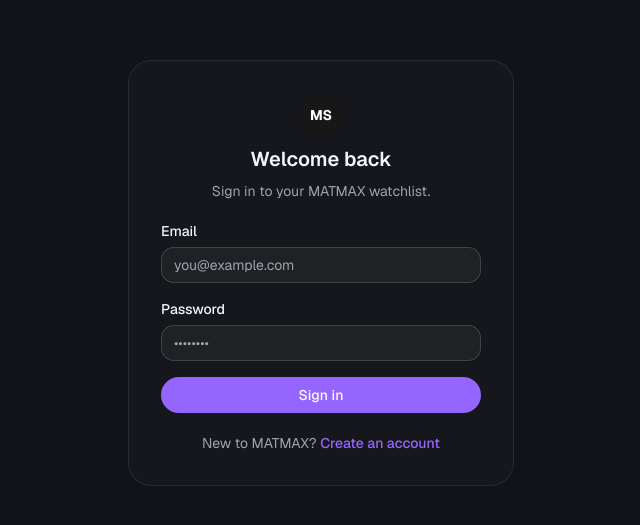
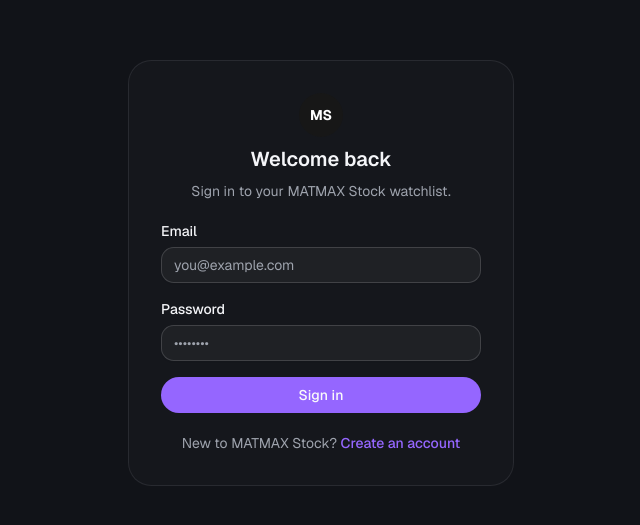
Before and after one commit to mathisseidl/Stock-Watchlist, a Next.js app: page /login in a window 1280 px wide. Shown: the part 127-652 px from the top of the page, without its empty margins (319-959 px from the left). Built offline with nearby package versions, Linux system fonts and the light colour scheme; no server answers.

Commit message:
Rename the app to MATMAX Stock
Co-Authored-By: Claude Sonnet 5 <noreply@anthropic.com>
Claude-Session: https://claude.ai/code/session_01UcaNLTPm7mGHxFFyBwPrGs

```diff
--- a/app/layout.tsx
+++ b/app/layout.tsx
@@ -15,7 +15,7 @@ const geistMono = Geist_Mono({
 });
 
 export const metadata: Metadata = {
-  title: "MATMAX Portfolio",
+  title: "MATMAX Stock",
   description: "Track your stock portfolio, watchlist, and market news.",
 };
 
--- a/components/account/invite-card.tsx
+++ b/components/account/invite-card.tsx
@@ -20,8 +20,8 @@ export function InviteCard({ username }: { username: string | null }) {
 
   async function copy() {
     const message = username
-      ? `Track your stocks with MATMAX: ${link} — add me as @${username}`
-      : `Track your stocks with MATMAX: ${link}`;
+      ? `Track your stocks with MATMAX Stock: ${link} — add me as @${username}`
+      : `Track your stocks with MATMAX Stock: ${link}`;
     try {
       await navigator.clipboard.writeText(message);
       setCopied(true);
--- a/components/account/subscription-card.tsx
+++ b/components/account/subscription-card.tsx
@@ -122,7 +122,7 @@ export function SubscriptionCard({
       <div>
         <h3 className="text-base font-semibold">Your subscription</h3>
         <p className="text-sm text-muted-foreground">
-          MATMAX Pro · <span className="num">$4.99</span> a month.
+          MATMAX Stock Pro · <span className="num">$4.99</span> a month.
         </p>
       </div>
 
--- a/components/auth/auth-form.tsx
+++ b/components/auth/auth-form.tsx
@@ -71,8 +71,8 @@ export function AuthForm({
         <p className="text-sm text-muted-foreground">
           {subtitle ??
             (isSignup
-              ? "Start tracking your watchlist on MATMAX."
-              : "Sign in to your MATMAX watchlist.")}
+              ? "Start tracking your watchlist on MATMAX Stock."
+              : "Sign in to your MATMAX Stock watchlist.")}
         </p>
       </div>
 
@@ -135,7 +135,7 @@ export function AuthForm({
           </>
         ) : (
           <>
-            New to MATMAX?{" "}
+            New to MATMAX Stock?{" "}
             <Link href="/signup" className="font-medium text-primary">
               Create an account
             </Link>
--- a/components/layout/dashboard-shell.tsx
+++ b/components/layout/dashboard-shell.tsx
@@ -103,7 +103,7 @@ export function DashboardShell({ children }: { children: React.ReactNode }) {
             <div className="flex size-8 items-center justify-center rounded-full bg-neutral-900 text-xs font-bold text-white">
               MS
             </div>
-            <span className="text-base font-semibold">MATMAX</span>
+            <span className="text-base font-semibold">MATMAX Stock</span>
             {isPaid && (
               <span className="rounded-full bg-primary px-2 py-0.5 text-xs font-semibold text-primary-foreground">
                 Pro
--- a/components/layout/data-disclaimer.tsx
+++ b/components/layout/data-disclaimer.tsx
@@ -15,7 +15,7 @@ export function DataDisclaimer({ className }: { className?: string }) {
       Prices, charts and company data come from Finnhub and Yahoo Finance and can
       be delayed. Forecasts are simulated probability ranges, not predictions,
       and news summaries are written by Claude and can be wrong or incomplete.
-      MATMAX
+      MATMAX Stock
       is an information tool, not investment advice — nothing here is a
       recommendation to buy or sell any security, and past performance is no
       guide to future results.
--- a/components/layout/sidebar.tsx
+++ b/components/layout/sidebar.tsx
@@ -115,7 +115,7 @@ export function Sidebar({
           MS
         </div>
         <span className="text-lg font-semibold text-sidebar-foreground">
-          MATMAX
+          MATMAX Stock
         </span>
         {isPaid && (
           <span className="rounded-full bg-primary px-2 py-0.5 text-xs font-semibold text-primary-foreground">
--- a/lib/stripe.ts
+++ b/lib/stripe.ts
@@ -18,6 +18,6 @@ export const PRO_PRICE_CENTS = 499;
 /** The same figure written the way it appears in the interface. */
 export const PRO_PRICE_LABEL = "$4.99/month";
 
-export const PRO_PRODUCT_NAME = "MATMAX Pro";
+export const PRO_PRODUCT_NAME = "MATMAX Stock Pro";
 export const PRO_PRODUCT_DESCRIPTION =
   "AI stock forecasts, AI news briefings and unlimited investment analysis. Cancel any time.";
```
Also changed, not shown: 1 other file (tests, documents, lock files or other folders).
